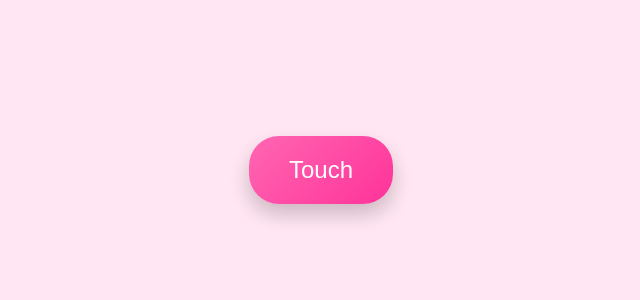
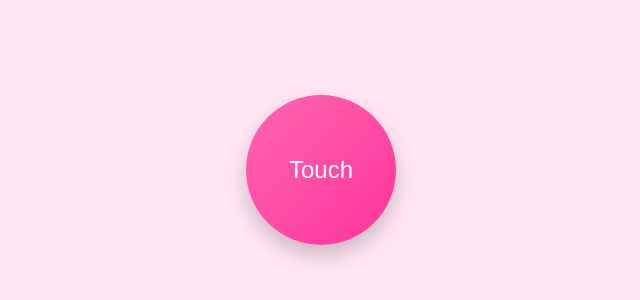
Before and after one commit to kimsungsil1/happytime, a plain HTML site: page index.html in a window 1280 px wide. Shown: the part 230-530 px from the top of the page, without its empty margins (319-959 px from the left). Drawn offline with Linux system fonts and the light colour scheme.

Commit message:
Update index.html

```diff
--- a/index.html
+++ b/index.html
@@ -21,15 +21,20 @@
         }
 
         #happytime {
-            padding: 20px 40px;
+            width: 150px; /* 버튼의 너비를 고정 */
+            height: 150px; /* 버튼의 높이를 고정 */
+            padding: 0; /* 패딩 제거 */
             font-size: 24px;
             color: #fff;
             background: linear-gradient(135deg, #ff66b2, #ff3399);
             border: none;
-            border-radius: 30px;
+            border-radius: 50%; /* 동그라미 모양 */
             box-shadow: 0 10px 20px rgba(0, 0, 0, 0.2);
             cursor: pointer;
             transition: all 0.3s ease;
+            display: flex;
+            justify-content: center;
+            align-items: center;
         }
 
         #happytime:hover {
```
